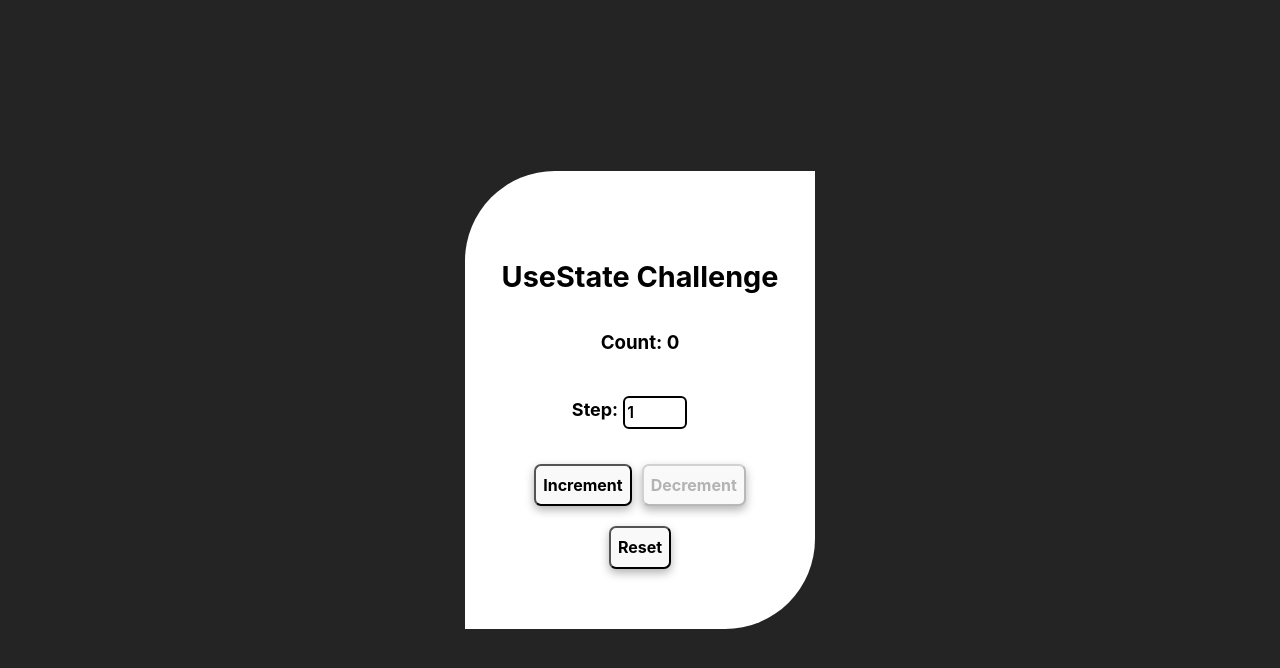
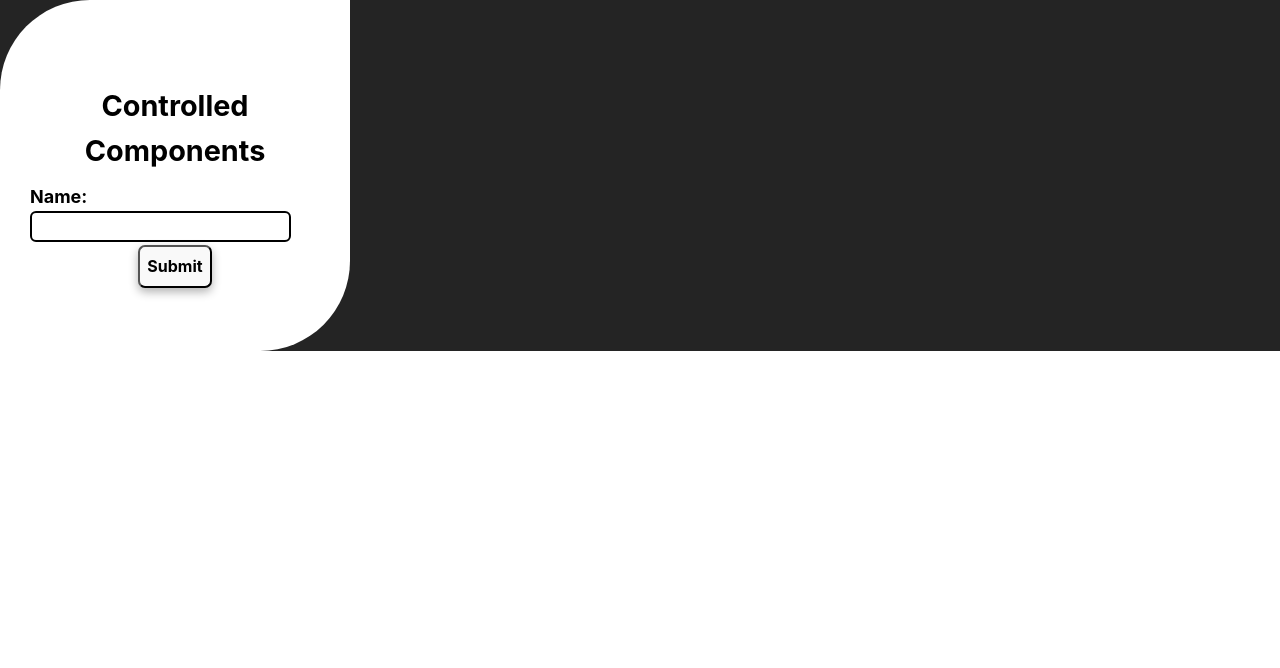
Before and after one commit to MznAarik/react-my-app, a React (Vite) app: page / in a window 1280 px wide. Shown: the top 668 px of the page. Built offline with nearby package versions, Linux system fonts and the light colour scheme.

Commit message:
controlled vs unControlled statements

```diff
--- a/src/App.jsx
+++ b/src/App.jsx
@@ -1,17 +1,21 @@
 import React from "react";
 import '@mantine/core/styles.css';
 import { MantineProvider } from '@mantine/core';
-import { State } from "./components/hooks/State";
-import { DerivedState } from "./components/LearnReact/DerivedState";
-import { LiftStateUp } from "./components/LearnReact/LiftStateUp";
-import { ToggleSwitch } from "./components/projects/ToggleSwitch/ToggleSwitch";
-import { ToDo } from "./components/projects/ToDo/Todo";
-import CounterChallenge from "./components/hooks/useState/Challenge";
+// import { State } from "./components/hooks/State";
+// import { DerivedState } from "./components/LearnReact/DerivedState";
+// import { LiftStateUp } from "./components/LearnReact/LiftStateUp";
+
 
 // import NetflixSeries, { Footer, Header } from "./components/NetflixSeries";
 // import { EventHandling } from "./components/EventHandling";
 // import { EventProps } from "./components/EventProps";
 // import { EventPropagation } from "./components/EventPropagation";
+
+// import { ToggleSwitch } from "./components/projects/ToggleSwitch/ToggleSwitch";
+import { ToDo } from "./components/projects/ToDo/Todo";
+import CounterChallenge from "./components/hooks/useState/Challenge";
+import { Controlled } from "./components/hooks/useState/Controlled";
+
 
 
 export default function App() {
@@ -23,12 +27,13 @@ export default function App() {
         {/* <EventProps /> */}
         {/* <EventPropagation /> */}
         {/* <State />
-      <Sibling /> */}
+            <Sibling /> */}
         {/* <DerivedState /> */}
         {/* <LiftStateUp /> */}
         {/* <ToggleSwitch /> */}
         {/* <ToDo /> */}
-        <CounterChallenge />
+        {/* <CounterChallenge /> */}
+        <Controlled />
       </section>
     </MantineProvider>
   )
@@ -36,11 +41,11 @@ export default function App() {
 
 
 
-export function Sibling() {
-  console.log("Sibling Component rendered");
-  return (
-    <div className="main-div">
-      <h2>Sibling Component</h2>
-    </div>
-  )
-}
+// export function Sibling() {
+//   console.log("Sibling Component rendered");
+//   return (
+//     <div className="main-div">
+//       <h2>Sibling Component</h2>
+//     </div>
+//   )
+// }
--- /dev/null
+++ b/src/components/hooks/useState/Controlled.jsx
@@ -0,0 +1,37 @@
+import { useState } from 'react'
+import "./Challenge.css"
+
+export const Controlled = () => {
+    const [name, setName] = useState("");
+
+    const handleChange = (e) => {
+        setName(e.target.value);
+    }
+
+    const handleSubmit = (e) => {
+        e.preventDefault();
+
+        // const dataValue = document.querySelector("#inputName").value;
+        // console.log(dataValue);
+
+        console.log(name);
+
+    }
+
+    return (
+        <section className="container ">
+            <h2>Controlled Components</h2>
+            <form onSubmit={handleSubmit}>
+                <div className="controlled">
+                    <label className='label-control'>
+                        Name:
+                        <input id="inputName" name="name" type="text" value={name} onChange={handleChange} />
+                    </label>
+                    <button type='submit' className='btn'>Submit</button>
+                </div>
+            </form>
+
+        </section>
+    )
+
+}
--- a/src/components/hooks/useState/challenge.css
+++ b/src/components/hooks/useState/challenge.css
@@ -26,20 +26,26 @@ header h3 {
 
 .label-step {
     margin-right: 90px;
+}
+
+label {
     font-weight: 700;
     font-size: large;
+}
+
+input {
+    border-radius: 6px;
+    border: 2px solid black;
+    font-weight: 600;
+    font-size: 16px;
+    background-color: white;
+    color: black;
 }
 
 .step-input {
     width: 5%;
     padding: 2px;
     margin-left: 5px;
-    border-radius: 6px;
-    border: 2px solid black;
-    font-weight: 600;
-    font-size: 16px;
-    background-color: white;
-    color: black;
     position: absolute;
 }
 
@@ -115,3 +121,9 @@ li {
 .state-container {
     text-align: center;
 }
+
+.controlled {
+    display: flex;
+    flex-direction: column;
+    align-items: center;
+}
```
